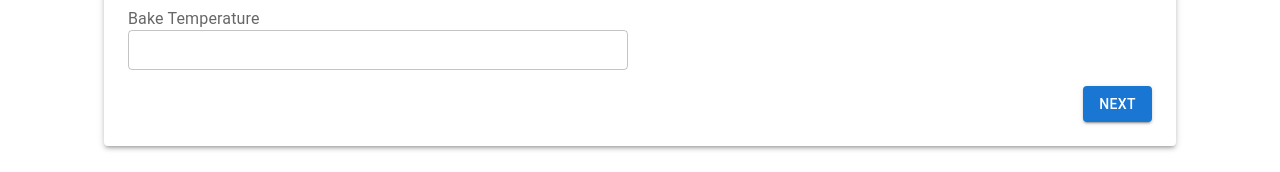
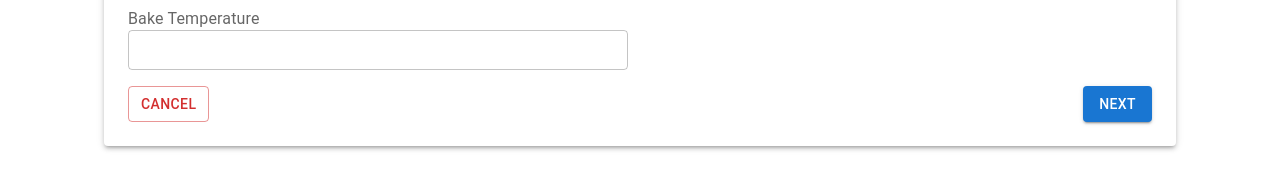
Before and after one commit to jkunkel299/savorfolio-frontend, a React (Vite) app: page /add in a window 1280 px wide. Shown: the part 557-729 px from the top of the page. Built offline with nearby package versions, Linux system fonts and the light colour scheme; no server answers.

Commit message:
Added cancel button to clear the add recipe form at any point in the form progression.

```diff
--- a/src/pages/AddRecipePage.tsx
+++ b/src/pages/AddRecipePage.tsx
@@ -16,6 +16,7 @@ import { useDispatch, useSelector } from "react-redux";
 import type { RootState } from "../react-redux/store";
 import IngredientsWPanel from "../components/RecipeAdd/IngredientsWPanel";
 import { clearDraftRecipe } from "../react-redux/slices/draftRecipeSlice";
+import Stack from "@mui/material/Stack";
 
 
 export function AddRecipePage() {
@@ -97,6 +98,11 @@ export function AddRecipePage() {
         }
     }
 
+    const handleCancelForm = () => {
+        if (draftRecipe) dispatch(clearDraftRecipe());
+        navigate("/add-input");
+    }
+
     const handlePageValid = async () => {
         let fieldsToValidate: FieldPath<NewRecipeDTO>[] = [];
 
@@ -157,19 +163,22 @@ export function AddRecipePage() {
                     p: 3,
                     width: '80vw'
                 }}>
-                    <Box /* onSubmit={methods.handleSubmit(handleSubmit)} */>
+                    <Box>
                         {renderCurrentPage()}
+                        <Stack spacing={4} direction="row" sx={{ paddingTop: 2 }}>
+                            <Button id="cancel-button" type="button" onClick={handleCancelForm} variant="outlined" color="error">Cancel</Button>
 
-                        <Box display="flex" justifyContent="flex-end" sx={{ width: '100%', paddingTop: 2 }}>
-                            {currentStep > 0 && (
+                            <Box display="flex" justifyContent="flex-end" sx={{ width: '100%' }}>
+                                {currentStep > 0 && (
                                 <Button id="back-button" type="button" onClick={handleBack} variant="outlined" >Back</Button>
                             )}
                             {currentStep < steps.length - 1 ? (
                                 <Button id="next-button" type="button" disabled={!formState.isValid} onClick={handleNext} variant="contained" sx={{ marginLeft: 'auto' }}>Next</Button>
                             ) : (
-                                <Button id="submit-button" type="submit" /* disabled={!formState.isValid} */ onClick={methods.handleSubmit(handleSubmitForm)} variant="contained" sx={{ marginLeft: 'auto' }}>Submit Recipe</Button>
+                                <Button id="submit-button" type="submit" onClick={methods.handleSubmit(handleSubmitForm)} variant="contained" sx={{ marginLeft: 'auto' }}>Submit Recipe</Button>
                             )}
-                        </Box>
+                            </Box>
+                        </Stack>
                     </Box>
                 </Paper>
             </Box>
```
